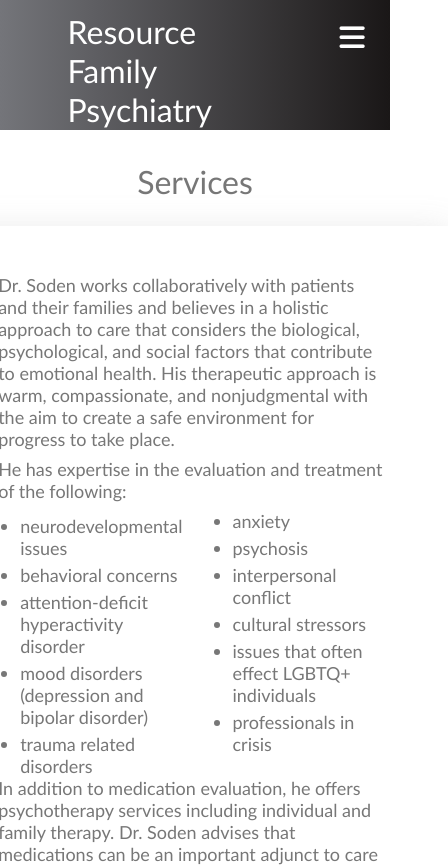
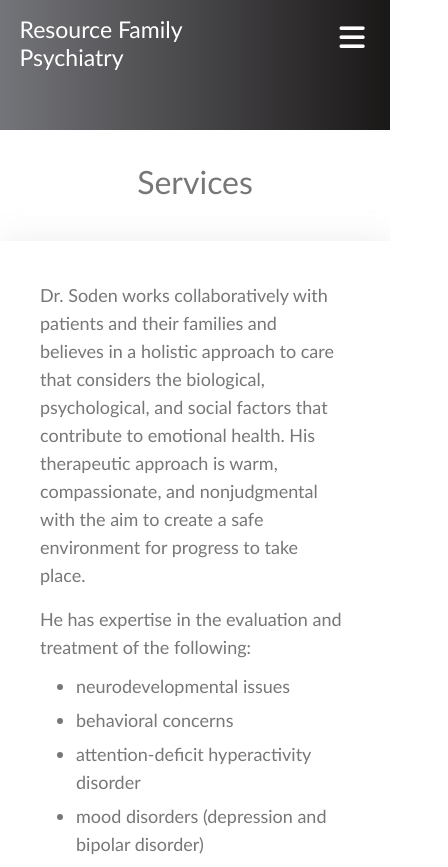
Before and after one commit to slcsta/resource-psych, a React (Create React App) app: page /services in a window 390 px wide. Shown: the top 867 px of the page, 448 px wide, since content can reach past the window. Built offline with nearby package versions, Linux system fonts and the light colour scheme.

Commit message:
updated formatting for mobile compatibility

```diff
--- a/src/components/BioSection.css
+++ b/src/components/BioSection.css
@@ -43,7 +43,7 @@
    height: 35rem;
    width: auto;
    float: left;
-   padding: 30px 20px 50px 20px;
+   padding: 30px 20px;
    /* border-radius: 200% */
 }
 
@@ -100,17 +100,19 @@
     }
 
     .bio-matt {
-      padding: 20px;
+      padding: 10px;
       max-width: 100%;
       flex-direction: column;
       /* align-items: center; */
-      margin-top: 5px;
+      margin-top: 1px;
       text-align: justify;
 
     }
 
     .bio-matt > h1 {
       flex-direction: column;
+      float: left;
+      padding-bottom: 10px;
 
     }
 
--- a/src/components/Navbar.css
+++ b/src/components/Navbar.css
@@ -121,9 +121,10 @@ button {
 
     .navbar-logo {
         position: absolute;
-        top: 0;
-        left: 0;
-        transform: translate(10%, 10%);
+        top: 15px;
+        margin-left: 55%;
+        font-size: 120%;
+        /* transform: translate(10%, 10%); */
     }
 
     .menu-icon {
--- a/src/components/ServicesSection.css
+++ b/src/components/ServicesSection.css
@@ -9,21 +9,21 @@
     max-width: 48.75rem;
     margin: auto;
     background: #fff;
-    padding: 2rem;
+    padding-top: 2rem;
+    padding-bottom: 4rem;
 }
 
-.services-section h1 {
-    position: absolute;
+.services-section > h1 {
+    position: top;
     color: #777;
-    display: block;
     font-weight: 300;
     font-size: 2rem;
 }
 
-.services-section .services-container {
-    margin: 4rem 0;
+.services-container {
+    /* margin: 4rem 0; */
     box-shadow: 2px 10px 35px 1px rgba(153, 153, 153, 0.3);
-    padding: 3rem;
+    padding: 2rem;
 }
 
 /* .services-container > h2 {
@@ -34,9 +34,11 @@
 } */
 
 .services-container p {
-    line-height: var(--line-height);
+    padding: 0.5rem 1rem;
     font-size: 18px;
+    line-height: 28px;
     color: #777;
+    font-size: 18px;
     padding-left: 0.5rem;
     padding-right: 1rem;
     padding-bottom: 0.5rem;
@@ -44,7 +46,7 @@
 
 .services-container ul {
     margin-left: 25px;
-    line-height: var(--line-height);
+    line-height: 28px;
     font-size: 18px;
     color: #777;
     text-align: left;
@@ -52,9 +54,29 @@
     -webkit-columns: 2;
     -moz-columns: 2;
     grid-gap: 40px;
-    padding: 0.5rem, 1rem;
+    padding-left: 1rem;
 }
 
 .services-container li {
-    margin: 5px;
+    margin: 3px;
 }
+
+@media screen and (max-width: 960px) {
+    .services-section {
+        flex-direction: column;
+        max-width: 100%;
+        align-items: center;
+    }
+
+    .services-container {
+        flex-direction: column;
+        max-width: 100%;
+        align-items: center;
+    }
+
+    .services-container ul {
+        display: flex;
+        flex-flow: column wrap;
+        grid-gap: 10%;
+    }
+}
```
Also changed, not shown: src/components/FaqsSection.css (line endings or trailing spaces).
